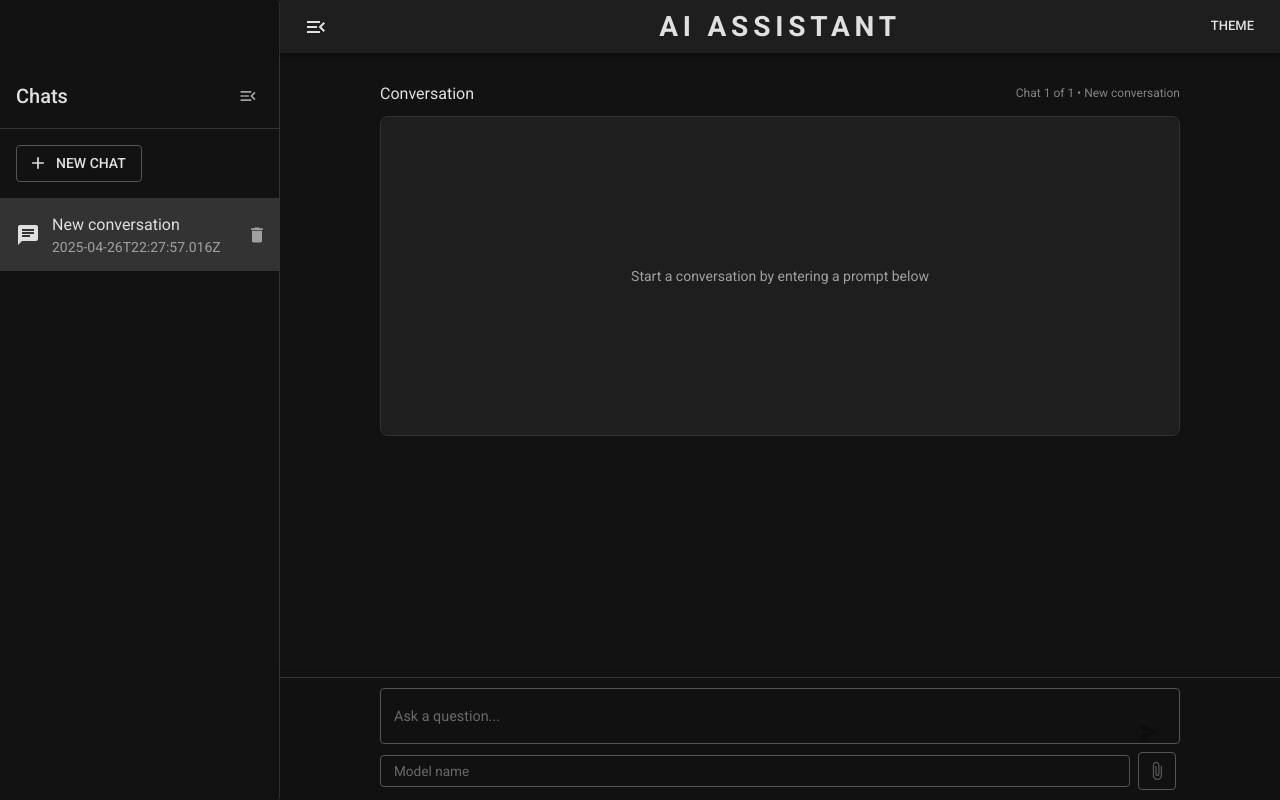
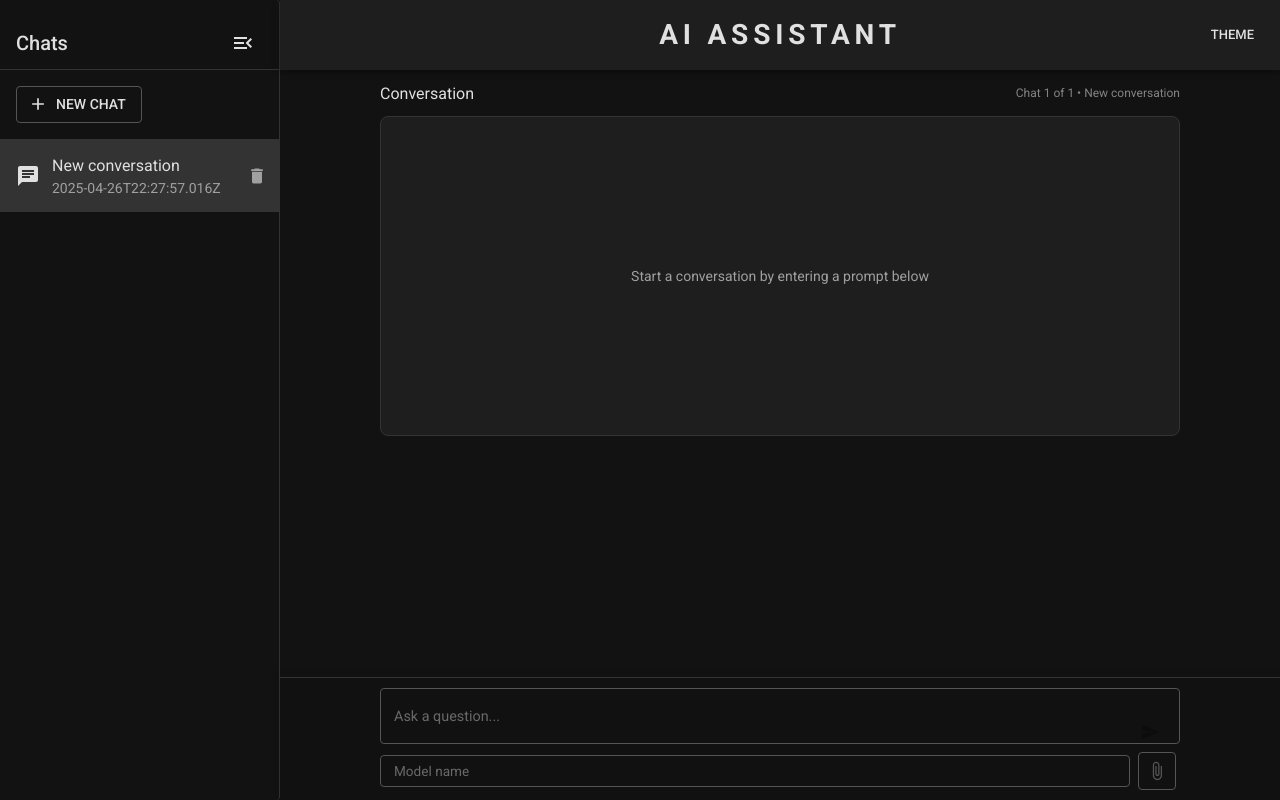
Before and after one commit to ghiffaryr/PhishingDetection, a Next.js app in the folder phishing-detection-frontend/: page / in a window 1280 px wide. Built offline with nearby package versions, Linux system fonts and the light colour scheme.

Commit message:
update sidebar style match header

```diff
--- a/phishing-detection-frontend/app/components/AppHeader.tsx
+++ b/phishing-detection-frontend/app/components/AppHeader.tsx
@@ -61,6 +61,7 @@ export const AppHeader = ({
         ml: { xs: 0, md: sidebarVisible ? `${sidebarWidth}px` : 0 },
         zIndex: 1200,
         transition: "margin-left 0.3s, width 0.3s",
+        height: { xs: 56, sm: 64, md: 70 }, // Explicitly set height to match sidebar
       }}
     >
       <Container
@@ -71,10 +72,10 @@ export const AppHeader = ({
           justifyContent: "center",
           py: { xs: 0.5, sm: 0.75, md: 1 },
           position: "relative",
+          height: "100%", // Fill the container height
         }}
       >
-        {/* Sidebar toggle button */}
-        <Tooltip title={sidebarVisible ? "Hide sidebar" : "Show sidebar"}>
+        <Tooltip title="Show sidebar">
           <IconButton
             color="inherit"
             onClick={toggleSidebar}
@@ -82,9 +83,10 @@ export const AppHeader = ({
               position: "absolute",
               left: { xs: 8, sm: 12, md: 16 },
               color: theme.userTextColor,
+              display: sidebarVisible ? "none" : "flex",
             }}
           >
-            {sidebarVisible ? <MenuOpenIcon /> : <MenuIcon />}
+            <MenuIcon />
           </IconButton>
         </Tooltip>
 
--- a/phishing-detection-frontend/app/components/Sidebar.tsx
+++ b/phishing-detection-frontend/app/components/Sidebar.tsx
@@ -87,35 +87,28 @@ export const Sidebar = ({
           justifyContent: "space-between",
           padding: 2,
           borderBottom: `1px solid ${theme.borderColor}`,
-          pt: 10, // Provide space for the app bar
+          pt: { xs: 3, sm: 3.5, md: 4 }, // Adjusted to align with header
+          height: { xs: 56, sm: 64, md: 70 }, // Match AppBar height
         }}
       >
         <Typography variant="h6" sx={{ color: theme.userTextColor }}>
           Chats
         </Typography>
 
-        {/* Add toggle button inside sidebar */}
-        <Box sx={{ display: "flex", gap: 1 }}>
-          <Tooltip title={visible ? "Hide sidebar" : "Show sidebar"}>
+        {/* Add toggle button inside sidebar - aligned with header */}
+        <Tooltip title="Hide sidebar">
           <IconButton
-              onClick={handleToggleClick}
-              size="small"
+            onClick={toggleSidebar}
             sx={{
-                color: theme.inputLabelColor,
+              color: theme.userTextColor,
               "&:hover": {
-                  color: theme.userTextColor,
                 backgroundColor: "rgba(255,255,255,0.1)",
               },
             }}
           >
-              {visible ? (
-                <MenuOpenIcon fontSize="small" />
-              ) : (
-                <MenuIcon fontSize="small" />
-              )}
+            <MenuOpenIcon />
           </IconButton>
         </Tooltip>
-        </Box>
       </Box>
 
       {/* New Chat button in sidebar */}
```
Lines whose indentation alone changed are shown as unchanged.
